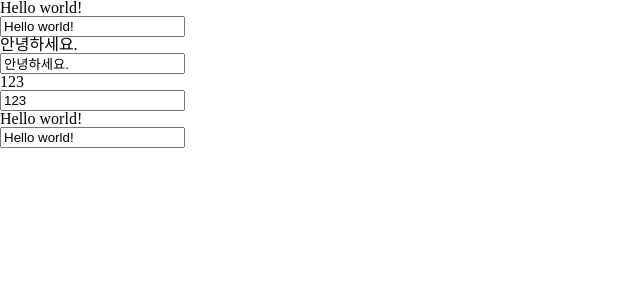
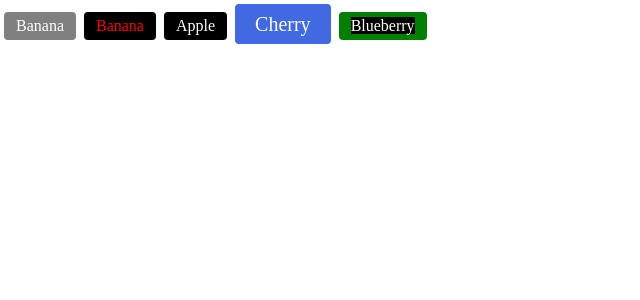
Before and after one commit to junb119/Vue-Practice, a Vue app in the folder vue3-template-syntax/: page / in a window 1280 px wide. Shown: the top 300 px of the page, without its empty margins (0-640 px from the left). Built offline with nearby package versions, Linux system fonts and the light colour scheme.

Commit message:
컴포넌트 - 기초(props)

```diff
--- a/vue3-template-syntax/src/App.vue
+++ b/vue3-template-syntax/src/App.vue
@@ -1,44 +1,33 @@
 <template>
-<!-- v-model.lazy : 실시간으로 양방향 바인딩이 되는 것이 아닌 포커스가 해제될 때. -->
-  <h1>{{msg}}</h1>
-  <input type="text"
-  v-model.lazy="msg" />
+<!-- propos 부모 자식간 데이터 통신 -->
+  <MyBtn>Banana</MyBtn>
+  <MyBtn
+    :color="color">
+    <span style='color:red;'>Banana</span></MyBtn>
+  <MyBtn :color="color">
+    Apple
+  </MyBtn>
+  <MyBtn
+    large
+    color='royalblue'>
+    Cherry
+  </MyBtn>
+    <MyBtn :color="'green'"> <span style='background-color:black;'> Blueberry </span></MyBtn>
 
-<!-- @change : v.model.lazy의 수동 버젼 -->
-  <h1>{{kor}}</h1>
-  <input type="text"
-  :value="kor"
-  @change="kor = $event.target.value"/>
-
-<!-- v-model.number : 데이터 바인딩 과정에서 문자로 형변환을 방지하여 숫자로 유지하고자할 때 사용 -->
-  <h1>{{num}}</h1>
-  <input type="text"
-  v-model.number="num" />
-
-<!-- v-model.trim : 양방향에 공백이 입력되면 공백을 지움 -->
-  <h1>{{msg}}</h1>
-  <input type="text"
-  v-model="msg" />
 </template>
 
+<script>
+import MyBtn from '~/components/MyBtn'
 
-<script>
 export default {
-  data () {
+  components : {
+    MyBtn
+  },
+  data() {
     return {
-      msg : 'Hello world!',
-      checkbox : false,
-      kor : '안녕하세요.',
-      num : 123
-    }
-  },
-  watch : {
-    num() {
-      console.log(typeof this.num)
-    },
-    msg() {
-      console.log(this.msg)
+      color: '#000'
     }
   }
+
 }
 </script>
--- /dev/null
+++ b/vue3-template-syntax/src/components/MyBtn.vue
@@ -0,0 +1,41 @@
+<template>
+  <!-- 클래스 바인딩 -->
+  <div
+    :class=" { large : large} "
+    :style="{backgroundColor:color}"
+    class="btn">
+    <slot></slot>
+  </div>
+</template>
+
+<script>
+export default {
+  props: {
+    color: {
+      type: String,
+      default : 'gray'
+    },
+    large : {
+      type:Boolean,
+      default: false
+    }
+  }
+}
+</script>
+
+
+<style scoped lang = 'scss'>
+  .btn {
+    display: inline-block;
+    margin:4px;
+    padding: 6px 12px;
+    border-radius: 4px;
+    background-color: gray;
+    color:white;
+    cursor:pointer;
+    &.large{
+    font-size: 20px;
+    padding:10px 20px;
+    }
+  }
+</style>
```
Also changed, not shown: vue3-template-syntax/src/components/Fruits.vue (deleted, +0 -48 lines).
